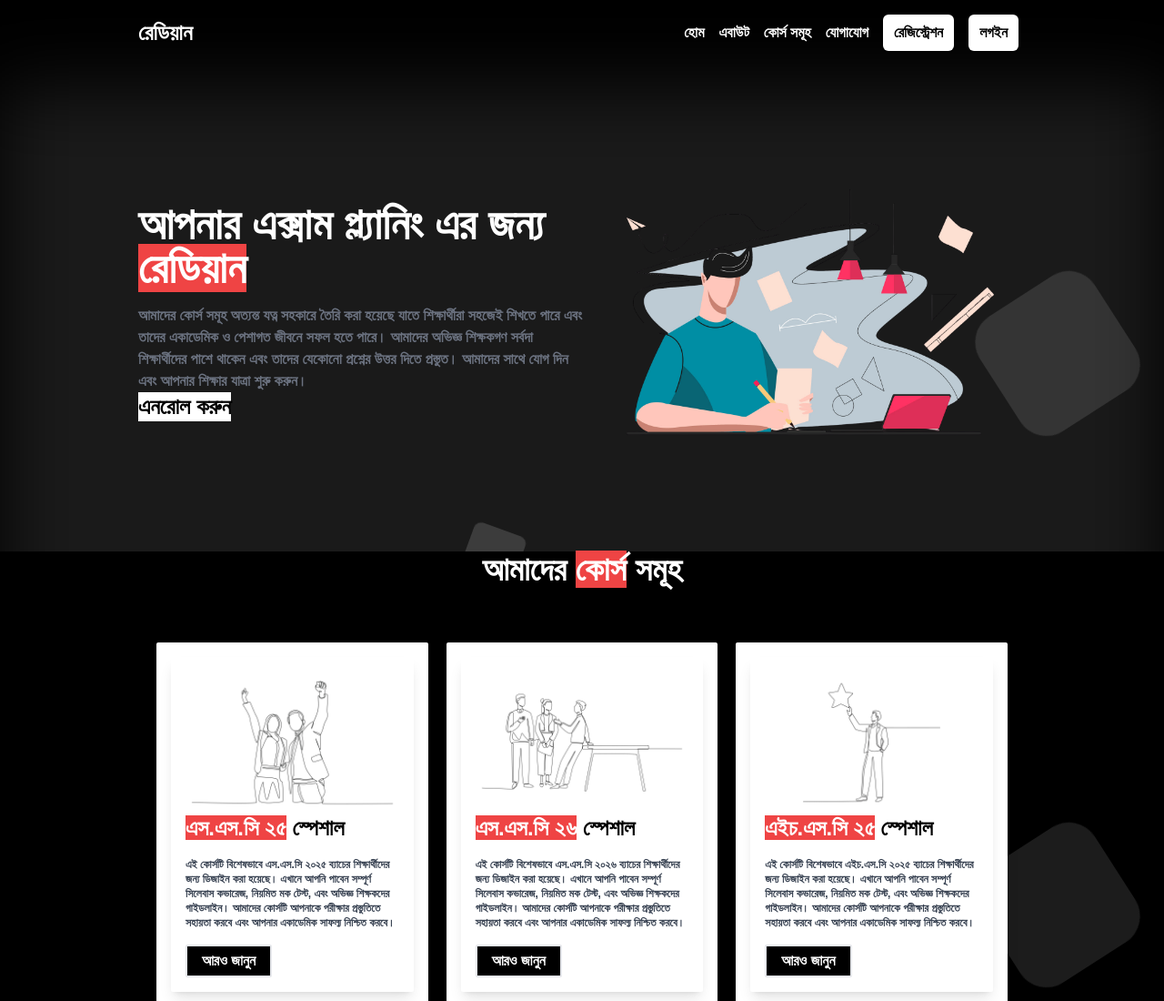
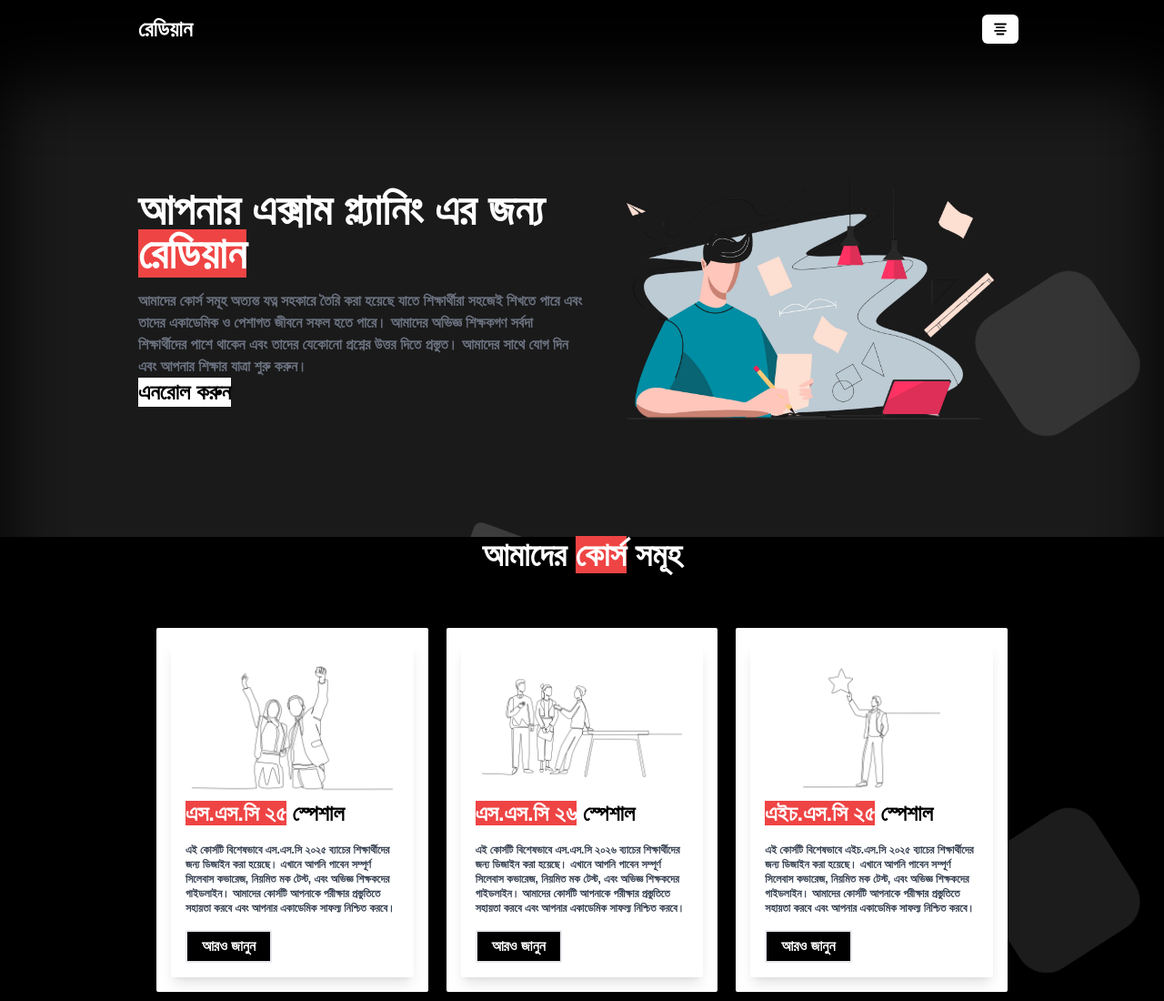
Before and after one commit to abir2010/radian-template, a website: page src/index.html in a window 1280 px wide. Shown: the top 1100 px of the page at 91% size. Drawn offline with Linux system fonts and the light colour scheme.

```diff
--- a/src/index.html
+++ b/src/index.html
@@ -30,7 +30,7 @@
       class="absolute top-24 bottom-24 flex justify-center items-center h-screen blur-2xl bg-white bg-opacity-10 w-full -z-10"
     ></div>
     <nav
-      class="w-full h-20 bg-primary font-bold p-4 border-gray-600 bg-transparent"
+      class="hidden w-full h-20 bg-primary font-bold p-4 border-gray-600 bg-transparent"
     >
       <div class="container mx-auto flex justify-between items-center">
         <a href="#" class="text-2xl font-bold">রেডিয়ান</a>
@@ -63,9 +63,7 @@
       </div>
     </nav>
     <!-- mobile navbar -->
-    <nav
-      class="hidden w-full bg-primary font-bold p-4 border-gray-600 bg-transparent"
-    >
+    <nav class="w-full bg-primary font-bold p-4 border-gray-600 bg-transparent">
       <div class="container mx-auto flex justify-between items-center">
         <a href="#" class="text-2xl font-bold">রেডিয়ান</a>
         <ul class="flex justify-center items-center">
```
